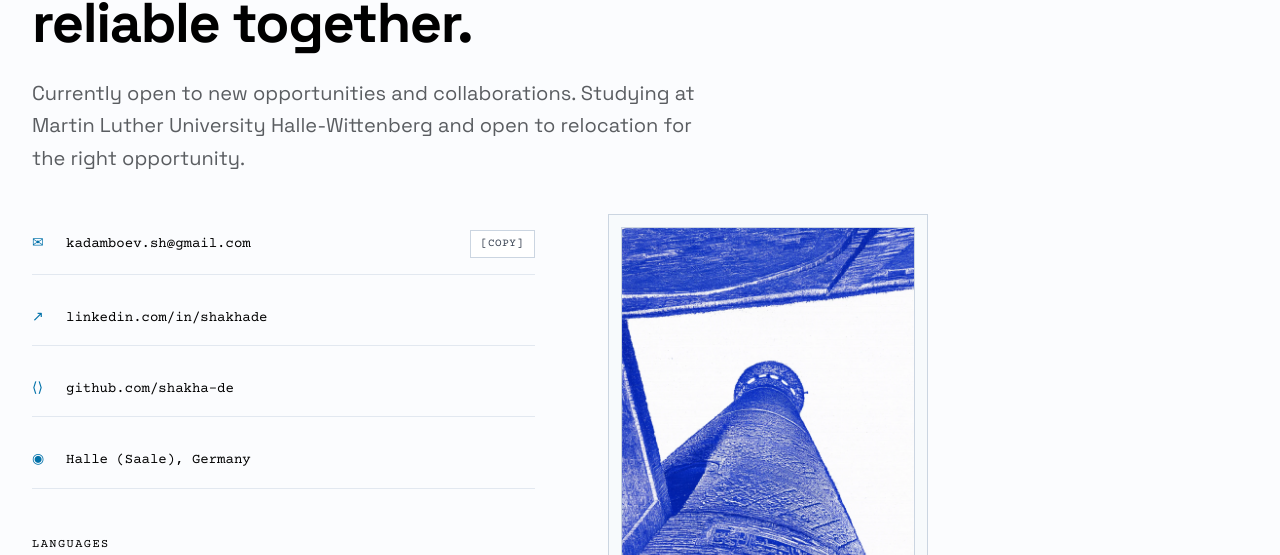
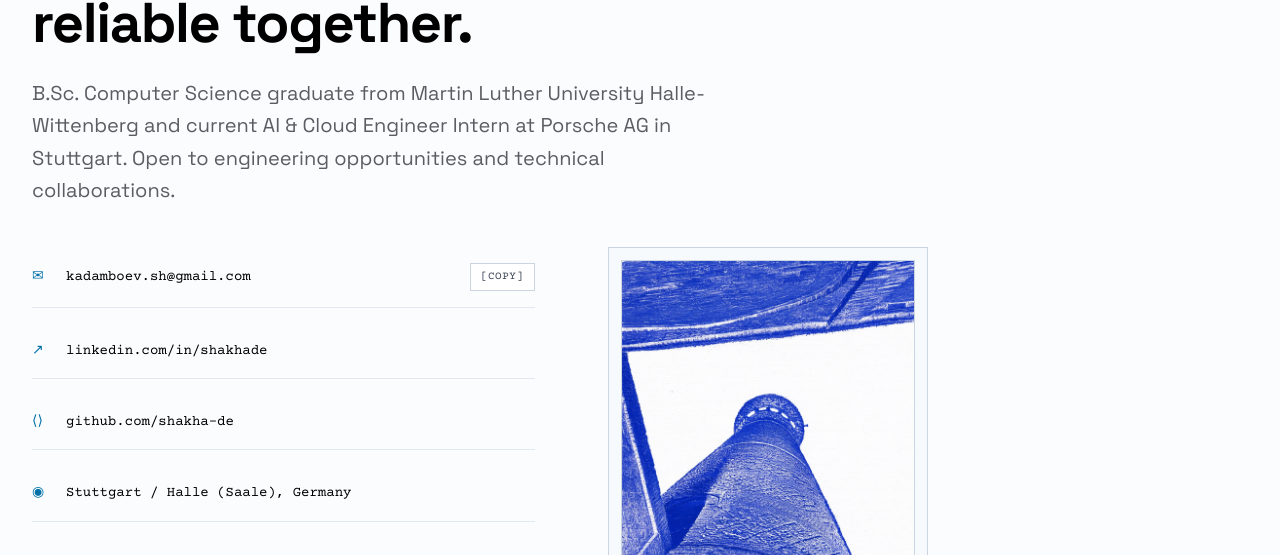
Before and after one commit to shakha-de/shakha-de.github.io, a Next.js app: page /contact in a window 1280 px wide. Shown: the part 232-787 px from the top of the page. Built offline with nearby package versions, Linux system fonts and the light colour scheme; no server answers; a web font is replaced by a local one.

Commit message:
feat: update professional background and location in contact section

```diff
--- a/app/contact/page.tsx
+++ b/app/contact/page.tsx
@@ -33,7 +33,7 @@ export default function ContactPage() {
                                 Let&apos;s build something<br />reliable together.
                             </h1>
                             <p className="body-text text-base sm:text-lg md:text-xl leading-relaxed max-w-[680px] text-[var(--text-muted)] mb-12">
-                                Currently open to new opportunities and collaborations. Studying at Martin Luther University Halle-Wittenberg and open to relocation for the right opportunity.
+                                B.Sc. Computer Science graduate from Martin Luther University Halle-Wittenberg and current AI &amp; Cloud Engineer Intern at Porsche AG in Stuttgart. Open to engineering opportunities and technical collaborations.
                             </p>
                         </FadeIn>
 
@@ -77,7 +77,7 @@ export default function ContactPage() {
                                         </a>
                                         <div className="channel-link cursor-default">
                                             <span className="text-[var(--nous-blue)] w-[18px]">◉</span>
-                                            <span className="text-[var(--text-main)]">Halle (Saale), Germany</span>
+                                            <span className="text-[var(--text-main)]">Stuttgart / Halle (Saale), Germany</span>
                                         </div>
                                     </div>
                                 </FadeIn>
```
